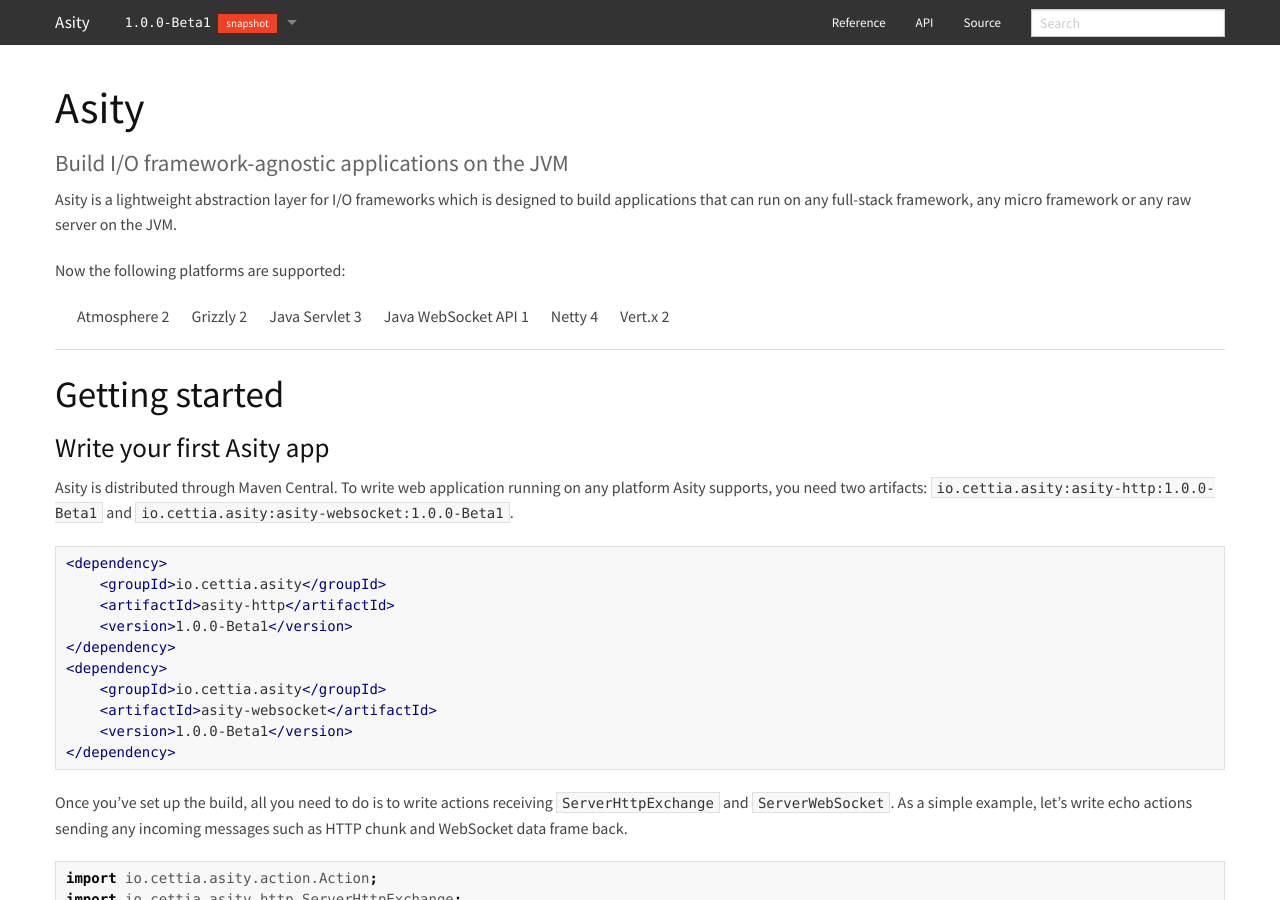
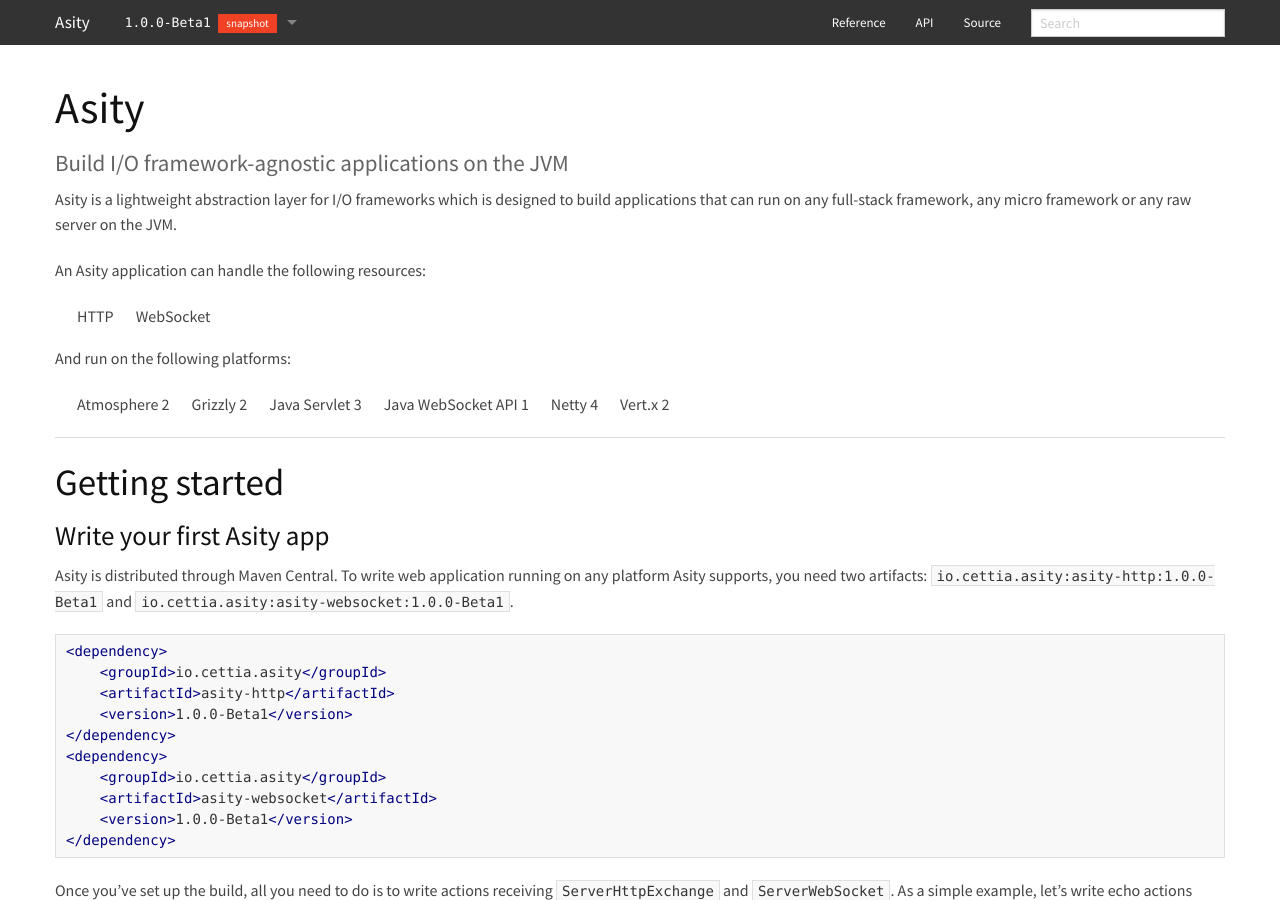
Before and after one commit to cettia/asity, a Jekyll site: the page built from 1.0.0-Beta1/index.md, in a window 1280 px wide and 900 px high. Built offline with Jekyll 4.4.1, drawn with Linux system fonts in a browser that asks for light colours; Markdown is read by kramdown in place of the engine named in the settings; some of the changed text lies outside the part shown.

Commit message:
Update docs

```diff
--- a/1.0.0-Beta1/index.md
+++ b/1.0.0-Beta1/index.md
@@ -8,7 +8,14 @@
 
 Asity is a lightweight abstraction layer for I/O frameworks which is designed to build applications that can run on any full-stack framework, any micro framework or any raw server on the JVM.
 
-Now the following platforms are supported:
+An Asity application can handle the following resources:
+
+<ul class="inline-list">
+<li>HTTP</li>
+<li>WebSocket</li>
+</ul>
+
+And run on the following platforms:
 
 <ul class="inline-list">
 <li>Atmosphere 2</li>
```
Also changed, not shown: other parts of 1.0.0-Beta1/index.md (+1 -1 lines), 1.0.0-Beta1/reference/index.md (+1 -1 lines).
